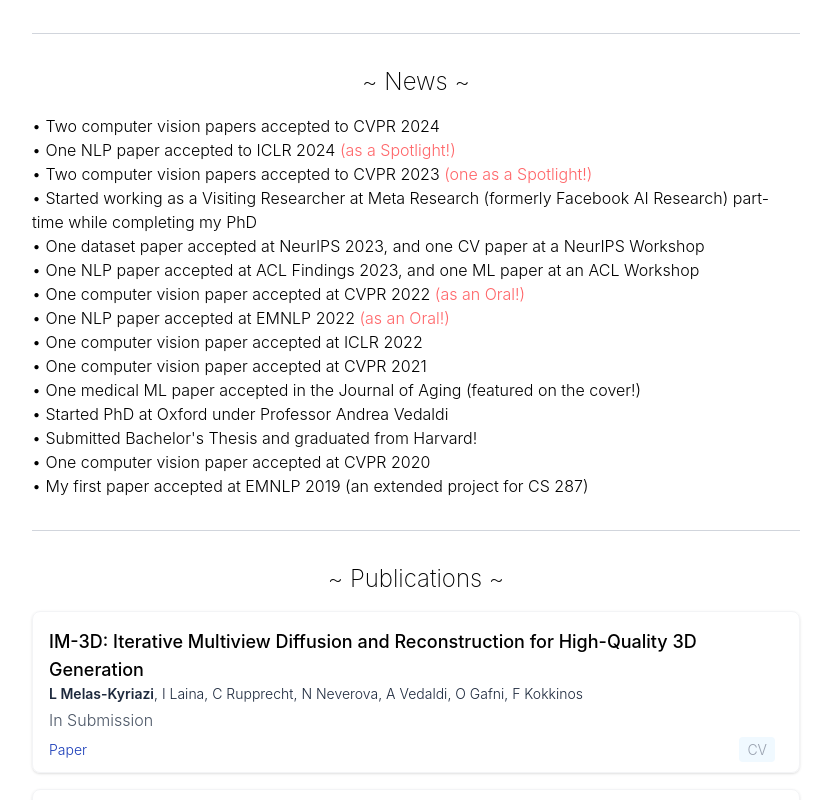
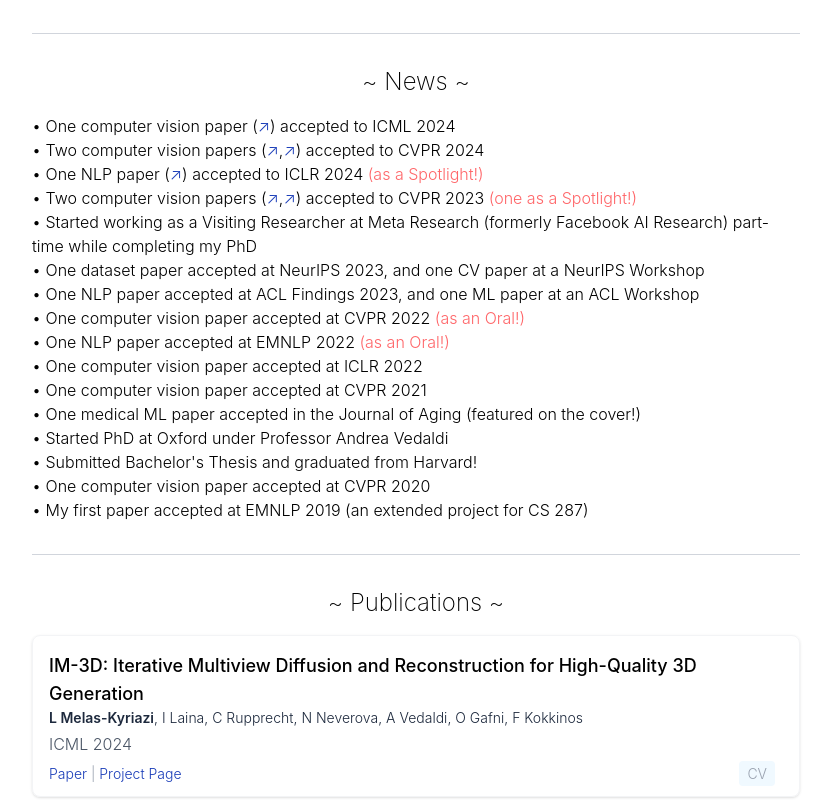
Before and after one commit to lukemelas/lukemelas.github.io, a Next.js app: page / in a window 1280 px wide. Shown: the part 700-1500 px from the top of the page, without its empty margins (224-1055 px from the left). Built offline with nearby package versions, Linux system fonts and the light colour scheme.

Commit message:
Update website

```diff
--- a/app/page.tsx
+++ b/app/page.tsx
@@ -8,9 +8,9 @@ const paperData = [
   {
     "title": "IM-3D: Iterative Multiview Diffusion and Reconstruction for High-Quality 3D Generation",
     "authors": ["L Melas-Kyriazi", "I Laina", "C Rupprecht", "N Neverova", "A Vedaldi", "O Gafni", "F Kokkinos"],
-    "publication": "In Submission",
+    "publication": "ICML 2024",
     "paper": "https://arxiv.org/abs/2402.08682",
-    "website": "",
+    "website": "https://lukemelas.github.io/IM-3D/",
     "tags": ["CV"]
   },
   {
@@ -246,9 +246,10 @@ export default function Page() {
       <hr className="my-8 border-t border-gray-300" />
       <h3 className={"mb-4 text-2xl font-extralight text-center"} id='papers'>~ News ~</h3>
       <ul>
-        <li>• Two computer <span className='text-bold' >vision</span> papers accepted to CVPR 2024 </li>
-        <li>• One NLP paper accepted to ICLR 2024 <span className='text-red-400'>(as a Spotlight!)</span></li>
-        <li>• Two computer vision papers accepted to CVPR 2023 <span className='text-red-400'>(one as a Spotlight!)</span></li>
+        <li>• One computer vision paper (<Link href="https://lukemelas.github.io/IM-3D/">↗</Link>) accepted to ICML 2024</li>
+        <li>• Two computer vision papers (<Link href="https://lukemelas.github.io/fixed-point-diffusion-models/">↗</Link>,<Link href="https://abdullahamdi.com/ges/">↗</Link>) accepted to CVPR 2024 </li>
+        <li>• One NLP paper (<Link href="https://lukemelas.github.io/mtob/">↗</Link>) accepted to ICLR 2024 <span className='text-red-400'>(as a Spotlight!)</span></li>
+        <li>• Two computer vision papers (<Link href="https://lukemelas.github.io/realfusion/">↗</Link>,<Link href="https://lukemelas.github.io/projection-conditioned-point-cloud-diffusion/">↗</Link>) accepted to CVPR 2023 <span className='text-red-400'>(one as a Spotlight!)</span></li>
         <li>• Started working as a Visiting Researcher at Meta Research (formerly Facebook AI Research) part-time while completing my PhD</li>
         <li>• One dataset paper accepted at NeurIPS 2023, and one CV paper at a NeurIPS Workshop</li>
         <li>• One NLP paper accepted at ACL Findings 2023, and one ML paper at an ACL Workshop</li>
--- a/next.config.js
+++ b/next.config.js
@@ -12,6 +12,27 @@ const nextConfig = {
 
   // Optional: Change the output directory `out` -> `dist`
   // distDir: 'dist',
+
+  async redirects() {
+    return [
+      {
+        source: '/im-3d',
+        destination: '/IM-3D',
+        permanent: true, // Set to true for a 308 permanent redirect, false for a 307 temporary redirect
+      },
+      {
+        source: '/im-3D',
+        destination: '/IM-3D',
+        permanent: true, // Set to true for a 308 permanent redirect, false for a 307 temporary redirect
+      },
+      {
+        source: '/IM-3d',
+        destination: '/IM-3D',
+        permanent: true, // Set to true for a 308 permanent redirect, false for a 307 temporary redirect
+      },
+    ];
+  },
+
 }
 
 module.exports = nextConfig
```
